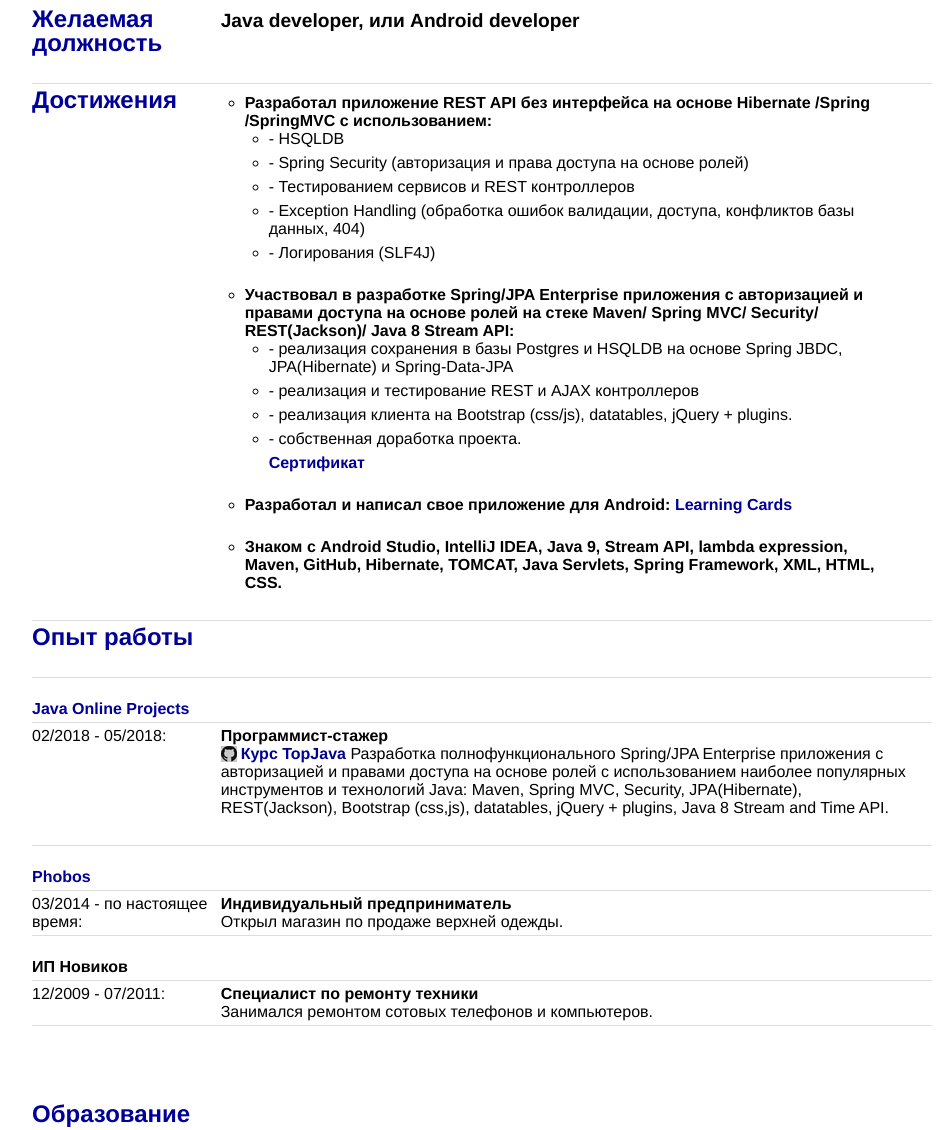
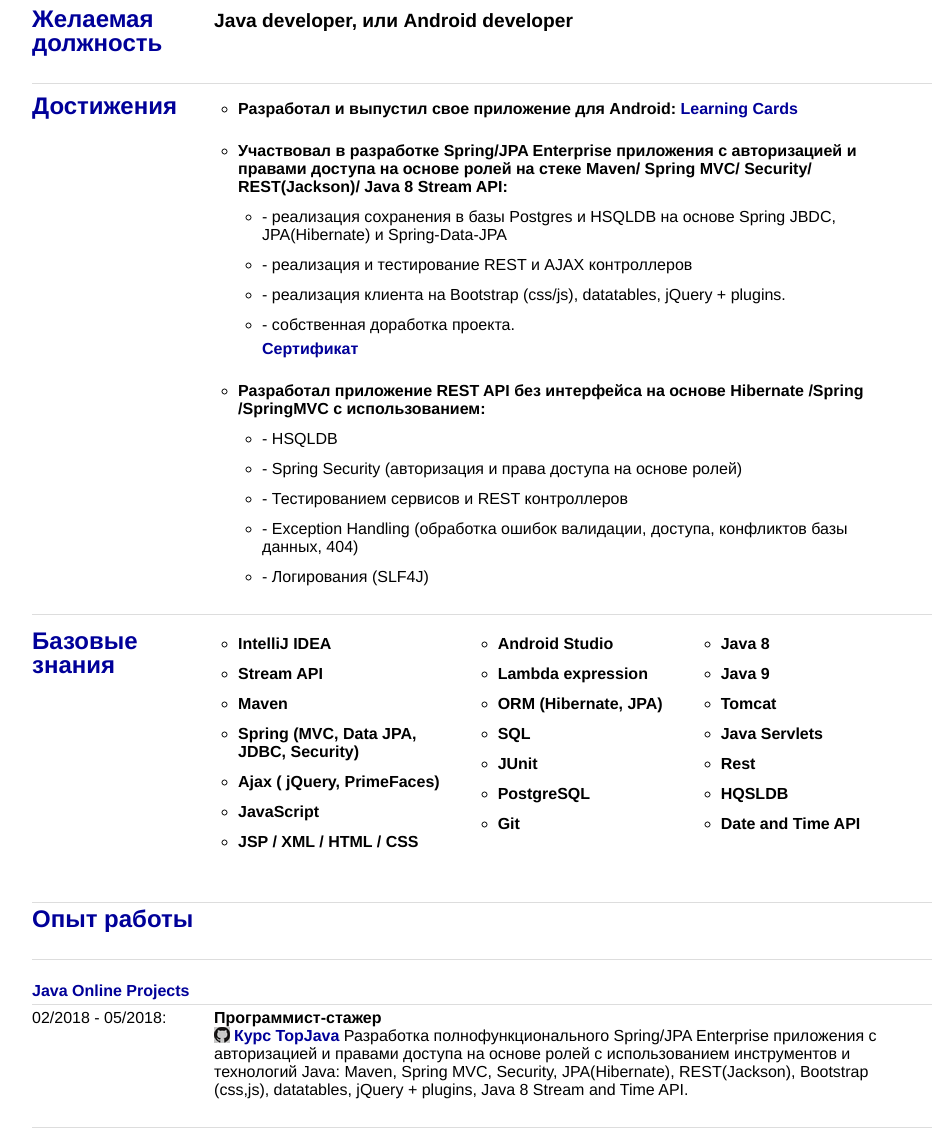
Before and after one commit to qf05/qf05.github.io, a plain HTML site: page index.html in a window 1280 px wide. Shown: the part 394-1524 px from the top of the page, without its empty margins (158-1095 px from the left). Drawn offline with Linux system fonts and the light colour scheme.

Commit message:
add_base

```diff
--- a/css/screen.css
+++ b/css/screen.css
@@ -41,7 +41,7 @@
 .note { margin-left: 15px; background-color: rgb(255, 255, 225)
 }
 
-li{ margin-bottom: 6px}
+li{ margin-bottom: 6px;}
 
 a[href^="http://habrahabr.ru"] {
     padding-left: 20px !important;
@@ -57,6 +57,7 @@ a[href^="https://github.com"] {
     padding-left: 20px !important;
     background: url(../img/github.png) no-repeat center left;
 }
+
 /* Header
 
 -------------------------------------------------------------- */
@@ -72,6 +73,9 @@ a[href^="https://github.com"] {
 -------------------------------------------------------------- */
 
 #body { margin-top: 20px; }
+
+#body li { margin-top: 12px;}
+#body td .nonLine {border-bottom: none; font-weight:bold; padding-bottom: 0;}
 
 #introduction { float: left; width: 480px; margin-right: 130px; }
 
--- a/index.html
+++ b/index.html
@@ -4,7 +4,8 @@
     <meta http-equiv="Content-Type" content="text/html; charset=UTF-8"/>
     <meta http-equiv="Content-Language" content="ru"/>
     <link rel="stylesheet" type="text/css" href="../css/screen.css"/>
-    <!--[if lte IE 6]><link rel="stylesheet" type="text/css" href="../css/lib/ie.css"><![endif]-->
+    <!--[if lte IE 6]>
+    <link rel="stylesheet" type="text/css" href="../css/lib/ie.css"><![endif]-->
 </head>
 <body>
 <div id="cv">
@@ -42,45 +43,141 @@
                     <td>
                         <ul>
                             <li>
-                                <b>Разработал приложение REST API без интерфейса на основе Hibernate /Spring /SpringMVC с использованием:</b>
+                                <b> Разработал и выпустил свое приложение для Android:
+                                    <a href="https://goo.gl/aYkg5a"> Learning Cards</a></b>
+                                <ul></ul>
+                            </li>
+                            <li><b>Участвовал в разработке Spring/JPA Enterprise приложения c авторизацией и правами
+                                доступа на основе ролей
+                                на стеке Maven/ Spring MVC/ Security/ REST(Jackson)/ Java 8 Stream API:</b>
                                 <ul>
                                     <li>
-								- HSQLDB</li><li>
+                                        - реализация сохранения в базы Postgres и HSQLDB на основе Spring JBDC,
+                                        JPA(Hibernate) и Spring-Data-JPA
+                                    </li>
+                                    <li>
+                                        - реализация и тестирование REST и AJAX контроллеров
+                                    </li>
+                                    <li>
+                                        - реализация клиента на Bootstrap (css/js), datatables, jQuery + plugins.
+                                    </li>
+                                    <li>
+                                        - собственная доработка проекта.
+                                    </li>
+                                    <b><a href="http://javaops.ru/certificate?email=qf05@yandex.ru">Сертификат</a></b>
+
+                                </ul>
+                            <li>
+                                <b>Разработал приложение REST API без интерфейса на основе Hibernate /Spring /SpringMVC
+                                    с использованием:</b>
+                                <ul>
+                                    <li>
+                                        - HSQLDB
+                                    </li>
+                                    <li>
                                         - Spring Security (авторизация и права доступа на основе ролей)
-								</li><li>
+                                    </li>
+                                    <li>
                                         - Тестированием сервисов и REST контроллеров
-								</li><li>
-                                - Exception Handling (обработка ошибок валидации, доступа, конфликтов базы данных, 404)
-								</li><li>
+                                    </li>
+                                    <li>
+                                        - Exception Handling (обработка ошибок валидации, доступа, конфликтов базы
+                                        данных, 404)
+                                    </li>
+                                    <li>
                                         - Логирования (SLF4J)
                                     </li>
                                 </ul>
 
                             </li>
-                            <li><b>Участвовал в разработке Spring/JPA Enterprise приложения c авторизацией и правами доступа на основе ролей
-                                на стеке Maven/ Spring MVC/ Security/ REST(Jackson)/ Java 8 Stream API:</b>
+                            </li>
+                        </ul>
+                    </td>
+                </tr>
+
+
+                <tr>
+                    <td><h3><a name="achivements">Базовые знания</a></h3></td>
+                    <td>
+                        <table>
+                            <tr>
+                                <td class="nonLine">
                                     <ul>
                                         <li>
-                                - реализация сохранения в базы Postgres и HSQLDB на основе Spring JBDC, JPA(Hibernate) и Spring-Data-JPA
-                              </li><li>
-							    - реализация и тестирование REST и AJAX контроллеров
-								</li><li>
-                                - реализация клиента на Bootstrap (css/js), datatables, jQuery + plugins.
-								</li><li>
-                                - собственная доработка проекта.
-									</li>
-									 <b><a href="http://javaops.ru/certificate?email=qf05@yandex.ru">Сертификат</a></b>
-                            </ul>
-
+                                            IntelliJ IDEA
                                         </li>
                                         <li>
-                               <b> Разработал и написал свое приложение для Android:
-								<a href="https://goo.gl/aYkg5a"> Learning Cards</a></b><ul></ul>
+                                            Stream API
                                         </li>
                                         <li>
-                               <b> Знаком с Android Studio, IntelliJ IDEA, Java 9, Stream API, lambda expression, Maven, GitHub, Hibernate, TOMCAT, Java Servlets, Spring Framework, XML, HTML, CSS.</b>
+                                            Maven
+                                        </li>
+                                        <li>
+                                            Spring (MVC, Data JPA, <br> JDBC, Security)
+                                        </li>
+                                        <li>
+                                            Ajax ( jQuery, PrimeFaces)
+                                        </li>
+                                        <li>
+                                            JavaScript
+                                        </li>
+                                        <li>
+                                            JSP / XML / HTML / CSS
                                         </li>
                                     </ul>
+                                </td>
+                                <td class="nonLine">
+                                    <ul>
+                                        <li>
+                                            Android Studio
+                                        </li>
+                                        <li>
+                                            Lambda expression
+                                        </li>
+                                        <li>
+                                            ORM (Hibernate, JPA)
+                                        </li>
+                                        <li>
+                                            SQL
+                                        </li>
+                                        <li>
+                                            JUnit
+                                        </li>
+                                        <li>
+                                            PostgreSQL
+                                        </li>
+                                        <li>
+                                            Git
+                                        </li>
+                                    </ul>
+                                </td>
+                                <td class="nonLine">
+                                    <ul>
+                                        <li>
+                                            Java 8
+                                        </li>
+                                        <li>
+                                            Java 9
+                                        </li>
+                                        <li>
+                                            Tomcat
+                                        </li>
+                                        <li>
+                                            Java Servlets
+                                        </li>
+                                        <li>
+                                            Rest
+                                        </li>
+                                        <li>
+                                            HQSLDB
+                                        </li>
+                                        <li>
+                                            Date and Time API
+                                        </li>
+                                    </ul>
+                                </td>
+                            </tr>
+                        </table>
                     </td>
                 </tr>
 
@@ -97,7 +194,7 @@
                         <p>
                             <b><a href="https://github.com/JavaOPs/topjava">Курс TopJava</a></b>
                             Разработка полнофункционального Spring/JPA Enterprise приложения c
-                                авторизацией и правами доступа на основе ролей с использованием наиболее популярных
+                            авторизацией и правами доступа на основе ролей с использованием
                             инструментов и технологий Java: Maven, Spring MVC, Security, JPA(Hibernate),
                             REST(Jackson), Bootstrap (css,js), datatables, jQuery + plugins, Java 8 Stream and Time
                             API.
@@ -127,7 +224,8 @@
                 </tr>
 
                 <tr>
-                    <td><br><br><br><br><h3><a name="edication">Образование</a></h3>
+                    <td><br>
+                        <h3><a name="edication">Образование</a></h3>
                 </tr>
                 <tr>
                     <td colspan=2><strong><a href="https://javarush.ru" target=_blank><br>Java Rush</a></strong>
@@ -140,7 +238,8 @@
                 </tr>
                 <tr>
                     <td colspan=2><strong><a href="https://college.spbstu.ru" target=_blank>
-                        <br>Санкт-Петербургская Инженерная Школа Электроники (Университетский политехнический колледж)</a></strong>
+                        <br>Санкт-Петербургская Инженерная Школа Электроники (Университетский политехнический
+                        колледж)</a></strong>
                     </td>
                 </tr>
                 <tr>
```
Also changed, not shown: img/my.jpg (deleted). Lines whose indentation alone changed are shown as unchanged.
